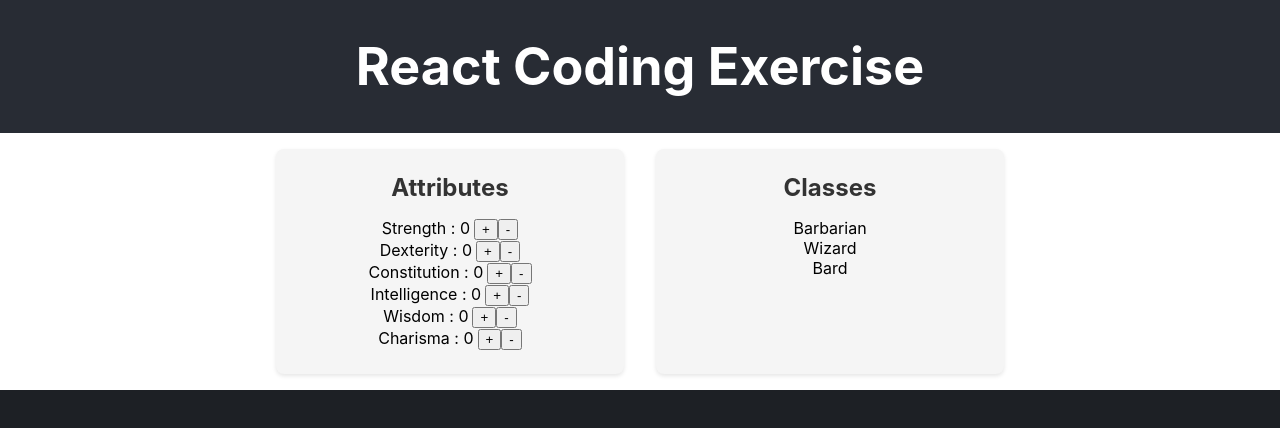
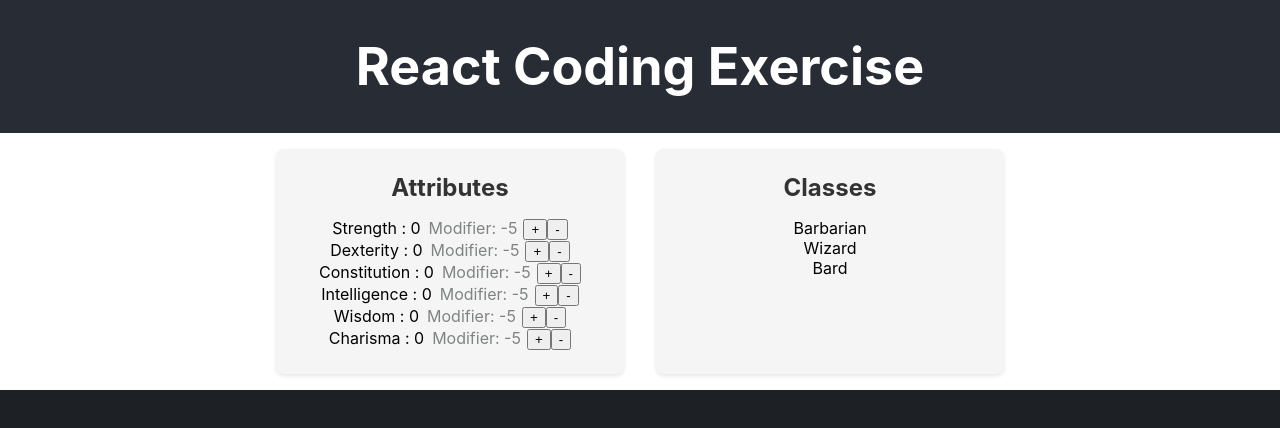
Before and after one commit to Jl14Salvador/recruiting-webapp-character, a React (Create React App) app: page / in a window 1280 px wide. Shown: the top 428 px of the page. Built offline with nearby package versions, Linux system fonts and the light colour scheme.

Commit message:
feat: display modifiers

```diff
--- a/src/App.css
+++ b/src/App.css
@@ -102,3 +102,8 @@
 .close-button:hover {
   background-color: #e0e0e0;
 }
+
+.modifier {
+  margin-left: 8px;
+  color: #7f8384;
+}
--- a/src/App.tsx
+++ b/src/App.tsx
@@ -26,7 +26,7 @@ function App() {
 
           <div className="content-box">
             <h2>Classes</h2>
-            <div className="ClassList">
+            <div id="ClassList">
               {Object.entries(CLASS_LIST).map(
                 ([className, minimumAttributesRequired]) => {
                   return (
--- a/src/components/AttributeCount.tsx
+++ b/src/components/AttributeCount.tsx
@@ -14,8 +14,11 @@ function AttributeCount({ attribute }: AttributeCountProps) {
       <span>
         {attribute} : {attributes[attribute]}
       </span>
+      <span className="modifier">
+        Modifier: {Math.floor((attributes[attribute] - 10) / 2)}
+      </span>
       <button
-        style={{ marginLeft: "4px" }}
+        style={{ marginLeft: "6px" }}
         onClick={() =>
           dispatch({ type: "increment", selectedAttribute: attribute })
         }
```
